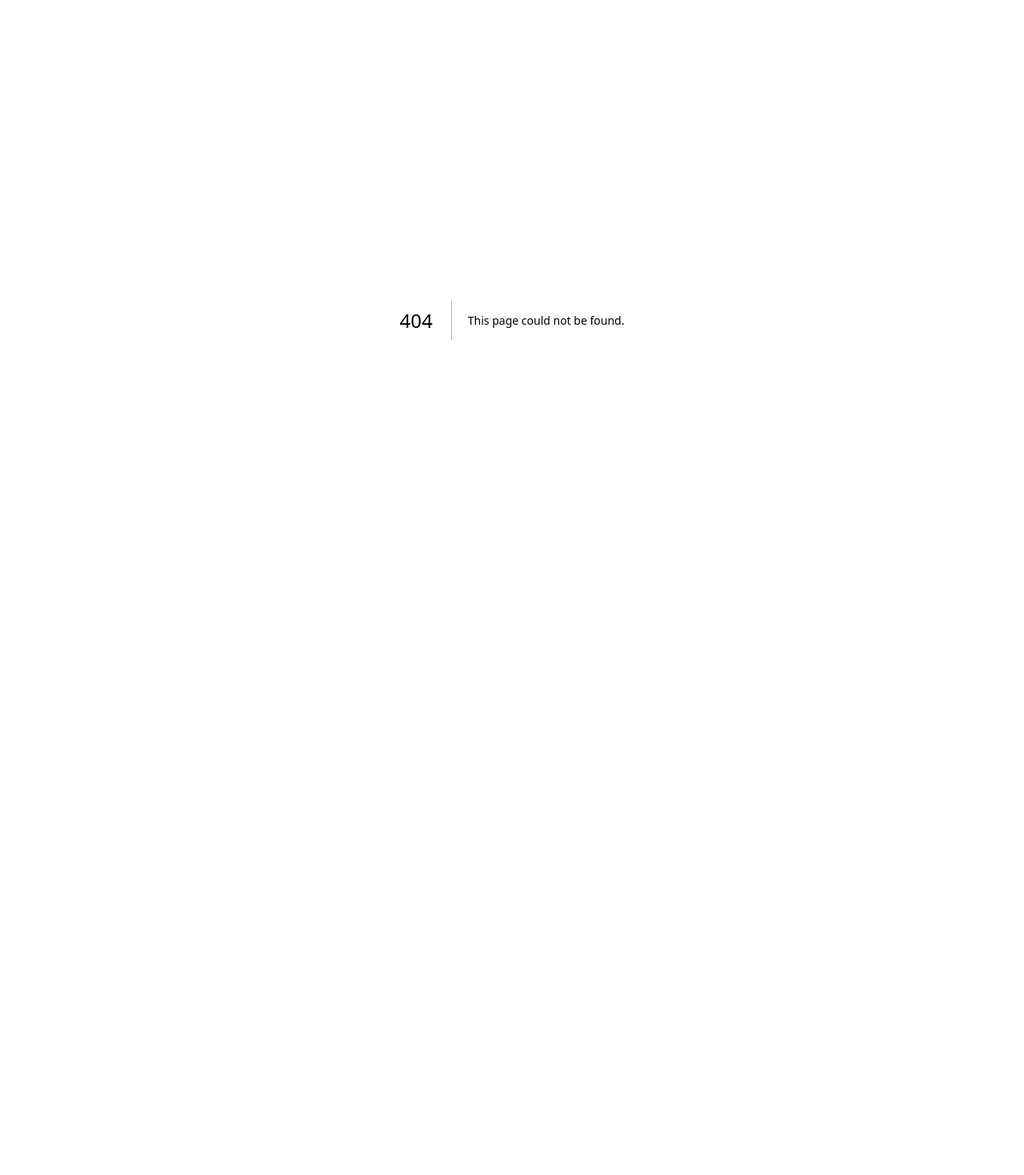
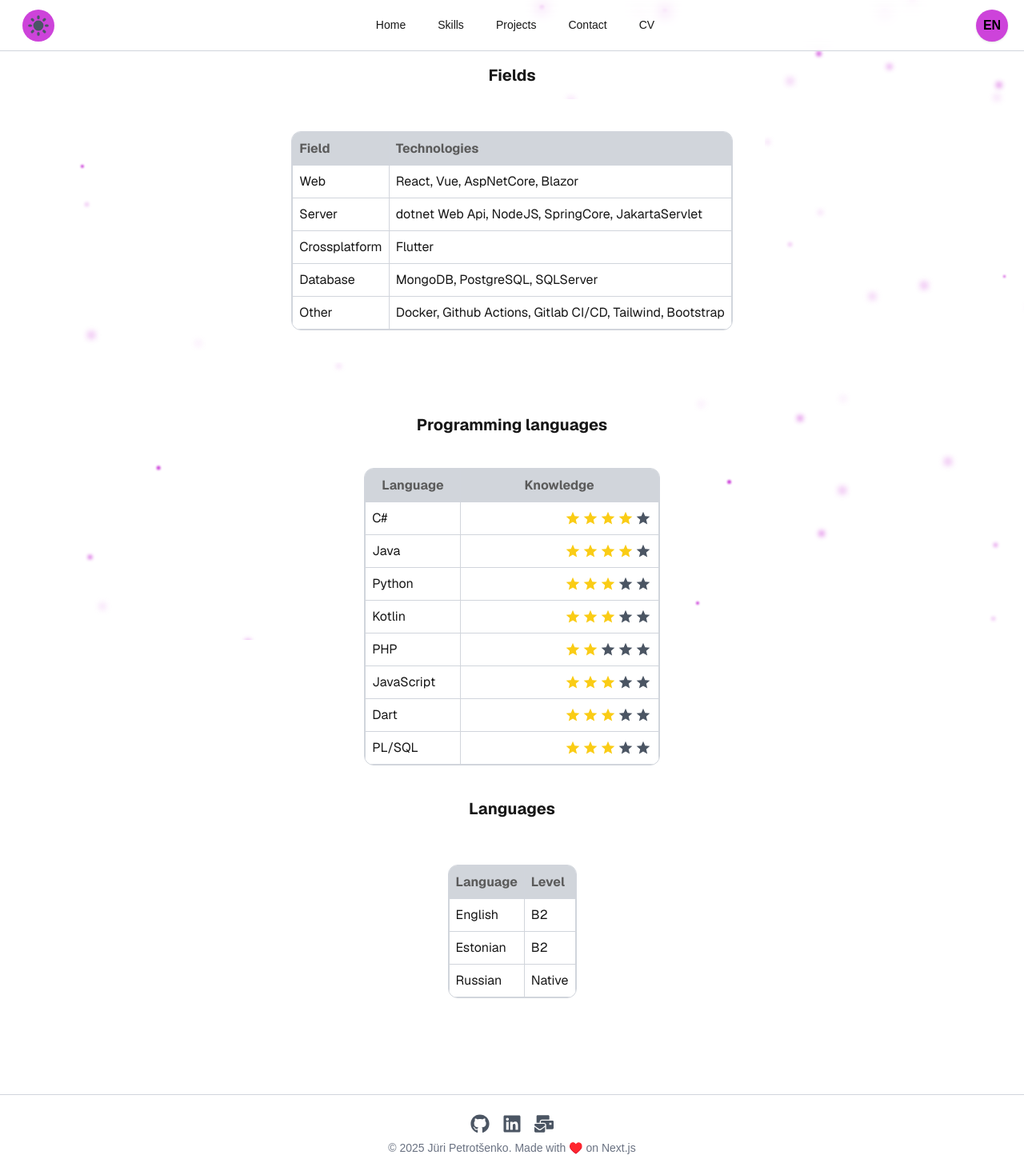
Before and after one commit to Harvar3105/Harvar3105.github.io, a Next.js app: page /en/skills in a window 1280 px wide. Before the commit this address had no page. Shown: the whole page at 80% size. Before the commit the page ends 800 px from the top, so only its background shows below. Built offline with nearby package versions, Linux system fonts and the light colour scheme.

Commit message:
Some translations

```diff
--- a/messages/en.json
+++ b/messages/en.json
@@ -11,5 +11,50 @@
   },
   "Metadata": {
     "title": "Portfolio"
+  },
+  "Home":{
+    "about": "Recent Bachelor's graduate in IT Systems Development",
+    "name": "Jüri Petrotsenko"
+  },
+  "Skills": {
+    "Fields": {
+      "header": "Fields",
+      "Head": {
+        "field": "Field",
+        "techs": "Technologies"
+      },
+      "Body": {
+        "web": "Web",
+        "server": "Server",
+        "crosp": "Crossplatform",
+        "db": "Database",
+        "other": "Other"
+      }
+    },
+    "Prog_langs": {
+      "header": "Programming languages",
+      "Head": {
+        "lang": "Language",
+        "knowledge": "Knowledge"
+      }
+    },
+    "Languages": {
+      "header": "Languages",
+      "Head": {
+        "lang": "Language",
+        "lvl": "Level"
+      },
+      "Body": {
+        "Lang": {
+          "eng": "English",
+          "est": "Estonian",
+          "rus": "Russian"
+        },
+        "Level": {
+          "b2": "B2",
+          "native": "Native"
+        }
+      }
+    }
   }
 }
--- a/messages/ru.json
+++ b/messages/ru.json
@@ -11,5 +11,50 @@
   },
   "Metadata": {
     "title": "Партфолио"
+  },
+  "Home":{
+    "about": "Выпускник направления развития ИТ систем уровня бакалавриата",
+    "name": "Юрий Петроченко"
+  },
+  "Skills": {
+    "Fields": {
+      "header": "Области",
+      "Head": {
+        "field": "Область",
+        "techs": "Технологии"
+      },
+      "Body": {
+        "web": "Веб",
+        "server": "Сервер",
+        "crosp": "Кросплатформа",
+        "db": "База данных",
+        "other": "Другое"
+      }
+    },
+    "Prog_langs": {
+      "header": "Языки программирования",
+      "Head": {
+        "lang": "Ящык",
+        "knowledge": "Знание"
+      }
+    },
+    "Languages": {
+      "header": "Языке",
+      "Head": {
+        "lang": "Язык",
+        "lvl": "Уровень"
+      },
+      "Body": {
+        "Lang": {
+          "eng": "Английский",
+          "est": "Эстонский",
+          "rus": "Русский"
+        },
+        "Level": {
+          "b2": "B2",
+          "native": "Родной"
+        }
+      }
+    }
   }
 }
--- a/src/app/[locale]/page.tsx
+++ b/src/app/[locale]/page.tsx
@@ -1,10 +1,13 @@
 import Fireflies from "@/components/animations/fireflies";
 import {use} from 'react';
 import {setRequestLocale} from 'next-intl/server';
+import { useTranslations } from "next-intl";
 
 export default function Home({params} : {params: Promise<{locale: string}>;}) {
   const {locale} = use(params);
   setRequestLocale(locale);
+
+  const t = useTranslations('Home');
 
   return (
     <div className="items-center justify-items-center min-h-screen p-8 pb-20 gap-16 sm:p-20 font-[family-name:var(--font-geist-sans)]">
@@ -12,10 +15,10 @@ export default function Home({params} : {params: Promise<{locale: string}>;}) {
       <div className="relative w-full h-100">
         <span className="absolute bottom-0 left-10">
           <h3 className="text-xl">
-            Recent Bachelor&#39;s graduate in IT Systems Development
+            {t("about")}
           </h3>
           <h1 className="text-6xl font-bold">
-            Jüri Petrotsenko
+            {t("name")}
           </h1>
         </span>
       </div>
--- a/src/app/[locale]/about/page.tsx
+++ b/src/app/[locale]/skills/page.tsx
@@ -2,44 +2,47 @@ import {use} from 'react';
 import {setRequestLocale} from 'next-intl/server';
 import Fireflies from '@/components/animations/fireflies';
 import StarRating from '@/components/widgets/StarRating';
+import { useTranslations } from 'next-intl';
 
 export default function About({params}: {params: Promise<{locale: string}>;}) {
     const {locale} = use(params);
     setRequestLocale(locale);
 
+    const t = useTranslations("Skills");
+
     return (
     <div className='items-center justify-items-center min-h-screen p-8 pb-20 gap-16 sm:p-20 font-[family-name:var(--font-geist-sans)]'>
-        <h1 className="text-xl font-bold mb-4">Fields</h1>
 
+        <h1 className="text-xl font-bold mb-4">{t("Fields.header")}</h1>
         <div className='p-10 bg-[var(--background)]'>
             <div className="overflow-hidden rounded-xl border border-[var(--border)]">
                 <table className='table-auto w-full text-left border-collapse'>
                     <thead className='bg-[var(--hover-background)] text-[var(--hover-text)]'>
                         <tr>
-                            <th className='border border-[var(--border)] p-2'>Field</th>
-                            <th className='border border-[var(--border)] p-2'>Knowledge</th>
+                            <th className='border border-[var(--border)] p-2'>{t("Fields.Head.field")}</th>
+                            <th className='border border-[var(--border)] p-2'>{t("Fields.Head.techs")}</th>
                         </tr>
                     </thead>
                     <tbody>
                         <tr>
-                            <td className='border border-[var(--border)] p-2'>Web</td>
+                            <td className='border border-[var(--border)] p-2'>{t("Fields.Body.web")}</td>
                             <td className='border border-[var(--border)] p-2'>React, Vue, AspNetCore, Blazor</td>
                             {/* TODO: change all frameworks to icons and logos? */}
                         </tr>
                         <tr>
-                            <td className='border border-[var(--border)] p-2'>Server</td>
+                            <td className='border border-[var(--border)] p-2'>{t("Fields.Body.server")}</td>
                             <td className='border border-[var(--border)] p-2'>dotnet Web Api, NodeJS, SpringCore, JakartaServlet</td>
                         </tr>
                         <tr>
-                            <td className='border border-[var(--border)] p-2'>Crossplatform</td>
+                            <td className='border border-[var(--border)] p-2'>{t("Fields.Body.crosp")}</td>
                             <td className='border border-[var(--border)] p-2'>Flutter</td>
                         </tr>
                         <tr>
-                            <td className='border border-[var(--border)] p-2'>Databases</td>
+                            <td className='border border-[var(--border)] p-2'>{t("Fields.Body.db")}</td>
                             <td className='border border-[var(--border)] p-2'>MongoDB, PostgreSQL, SQLServer</td>
                         </tr>
                         <tr>
-                            <td className='border border-[var(--border)] p-2'>Other</td>
+                            <td className='border border-[var(--border)] p-2'>{t("Fields.Body.other")}</td>
                             <td className='border border-[var(--border)] p-2'>Docker, Github Actions, Gitlab CI/CD, Tailwind, Bootstrap</td>
                         </tr>
                     </tbody>
@@ -47,15 +50,14 @@ export default function About({params}: {params: Promise<{locale: string}>;}) {
             </div>
         </div>
 
-        <h1 className="text-xl font-bold mt-16">Programming Languages</h1>
-
+        <h1 className="text-xl font-bold mt-16">{t("Prog_langs.header")}</h1>
         <div className='p-10 bg-[var(--background)]'>
             <div className="overflow-hidden rounded-xl border border-[var(--border)]">
                 <table className='table-auto w-full text-left border-collapse'>
                     <thead className='bg-[var(--hover-background)] text-[var(--hover-text)]'>
                         <tr>
-                            <th className='border border-[var(--border)] p-2 px-5'>Language</th>
-                            <th className='border border-[var(--border)] p-2 px-20'>Knowledge</th>
+                            <th className='border border-[var(--border)] p-2 px-5'>{t("Prog_langs.Head.lang")}</th>
+                            <th className='border border-[var(--border)] p-2 px-20'>{t("Prog_langs.Head.knowledge")}</th>
                         </tr>
                     </thead>
                     <tbody>
@@ -66,7 +68,6 @@ export default function About({params}: {params: Promise<{locale: string}>;}) {
                                     <StarRating total={5} filled={4} isLtr={true}/>
                                 </div>
                             </td>
-                            {/* TODO: change all frameworks to icons and logos? */}
                         </tr>
                         <tr>
                             <td className='border border-[var(--border)] p-2'>Java</td>
@@ -75,7 +76,6 @@ export default function About({params}: {params: Promise<{locale: string}>;}) {
                                     <StarRating total={5} filled={4} isLtr={true}/>
                                 </div>
                             </td>
-                            {/* TODO: change all frameworks to icons and logos? */}
                         </tr>
                         <tr>
                             <td className='border border-[var(--border)] p-2'>Python</td>
@@ -84,7 +84,6 @@ export default function About({params}: {params: Promise<{locale: string}>;}) {
                                     <StarRating total={5} filled={3} isLtr={true}/>
                                 </div>
                             </td>
-                            {/* TODO: change all frameworks to icons and logos? */}
                         </tr>
                         <tr>
                             <td className='border border-[var(--border)] p-2'>Kotlin</td>
@@ -93,7 +92,6 @@ export default function About({params}: {params: Promise<{locale: string}>;}) {
                                     <StarRating total={5} filled={3} isLtr={true}/>
                                 </div>
                             </td>
-                            {/* TODO: change all frameworks to icons and logos? */}
                         </tr>
                         <tr>
                             <td className='border border-[var(--border)] p-2'>PHP</td>
@@ -102,7 +100,6 @@ export default function About({params}: {params: Promise<{locale: string}>;}) {
                                     <StarRating total={5} filled={2} isLtr={true}/>
                                 </div>
                             </td>
-                            {/* TODO: change all frameworks to icons and logos? */}
                         </tr>
                         <tr>
                             <td className='border border-[var(--border)] p-2'>JavaScript</td>
@@ -111,7 +108,6 @@ export default function About({params}: {params: Promise<{locale: string}>;}) {
                                     <StarRating total={5} filled={3} isLtr={true}/>
                                 </div>
                             </td>
-                            {/* TODO: change all frameworks to icons and logos? */}
                         </tr>
                         <tr>
                             <td className='border border-[var(--border)] p-2'>Dart</td>
@@ -120,7 +116,6 @@ export default function About({params}: {params: Promise<{locale: string}>;}) {
                                     <StarRating total={5} filled={3} isLtr={true}/>
                                 </div>
                             </td>
-                            {/* TODO: change all frameworks to icons and logos? */}
                         </tr>
                         <tr>
                             <td className='border border-[var(--border)] p-2'>PL/SQL</td>
@@ -129,7 +124,34 @@ export default function About({params}: {params: Promise<{locale: string}>;}) {
                                     <StarRating total={5} filled={3} isLtr={true}/>
                                 </div>
                             </td>
-                            {/* TODO: change all frameworks to icons and logos? */}
+                        </tr>
+                    </tbody>
+                </table>
+            </div>
+        </div>
+
+        <h1 className="text-xl font-bold mb-4">{t("Languages.header")}</h1>
+        <div className='p-10 bg-[var(--background)]'>
+            <div className="overflow-hidden rounded-xl border border-[var(--border)]">
+                <table className='table-auto w-full text-left border-collapse'>
+                    <thead className='bg-[var(--hover-background)] text-[var(--hover-text)]'>
+                        <tr>
+                            <th className='border border-[var(--border)] p-2'>{t("Languages.Head.lang")}</th>
+                            <th className='border border-[var(--border)] p-2'>{t("Languages.Head.lvl")}</th>
+                        </tr>
+                    </thead>
+                    <tbody>
+                        <tr>
+                            <td className='border border-[var(--border)] p-2'>{t("Languages.Body.Lang.eng")}</td>
+                            <td className='border border-[var(--border)] p-2'>{t("Languages.Body.Level.b2")}</td>
+                        </tr>
+                        <tr>
+                            <td className='border border-[var(--border)] p-2'>{t("Languages.Body.Lang.est")}</td>
+                            <td className='border border-[var(--border)] p-2'>{t("Languages.Body.Level.b2")}</td>
+                        </tr>
+                        <tr>
+                            <td className='border border-[var(--border)] p-2'>{t("Languages.Body.Lang.rus")}</td>
+                            <td className='border border-[var(--border)] p-2'>{t("Languages.Body.Level.native")}</td>
                         </tr>
                     </tbody>
                 </table>
--- a/src/components/layouts/Header.tsx
+++ b/src/components/layouts/Header.tsx
@@ -37,7 +37,7 @@ export default function Header() {
                         </Link>
                     </li>
                     <li>
-                        <Link href="/about" className={navButtonsStyle}>
+                        <Link href="/skills" className={navButtonsStyle}>
                             {t('about')}
                         </Link>
                     </li>
```
